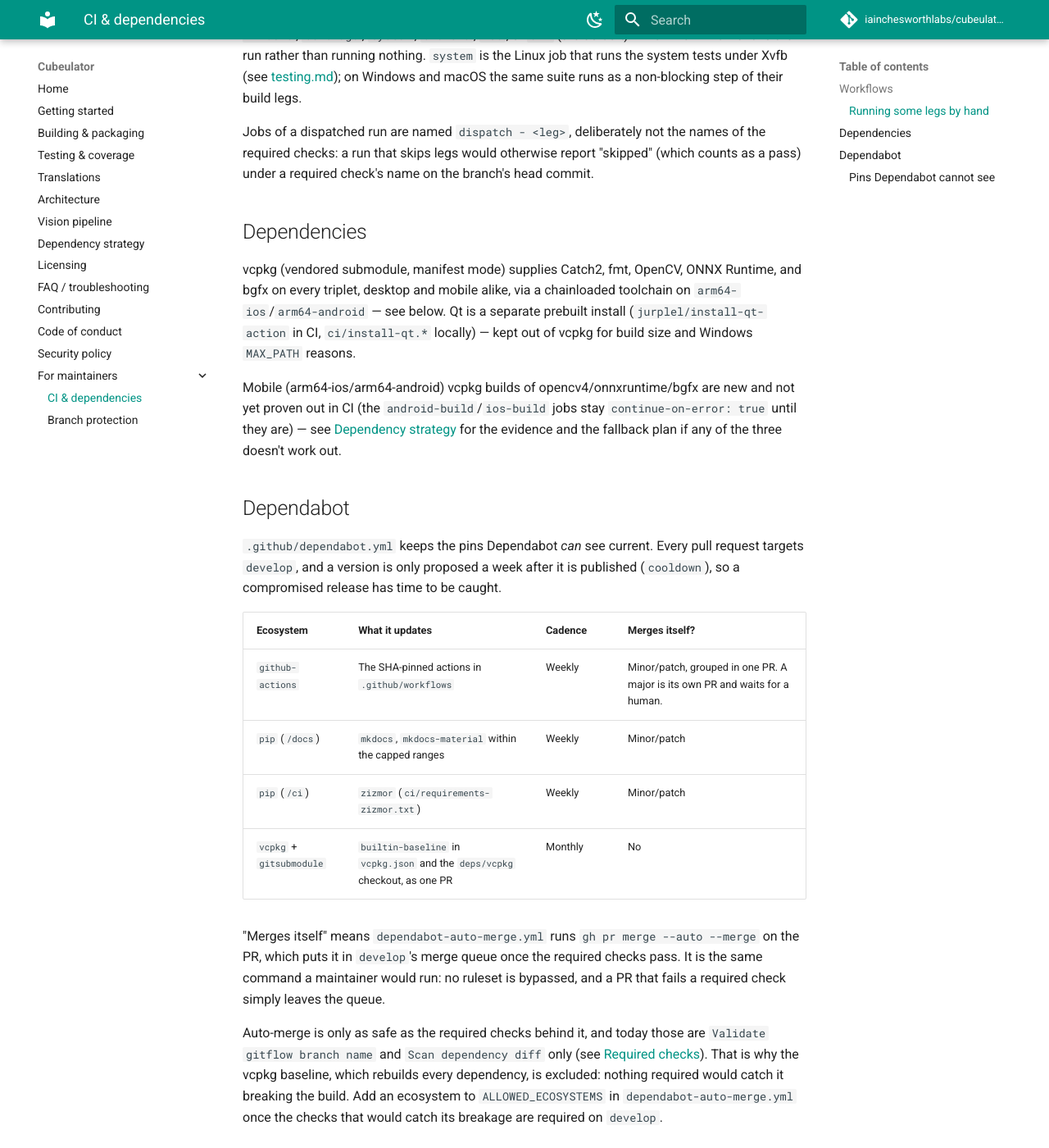
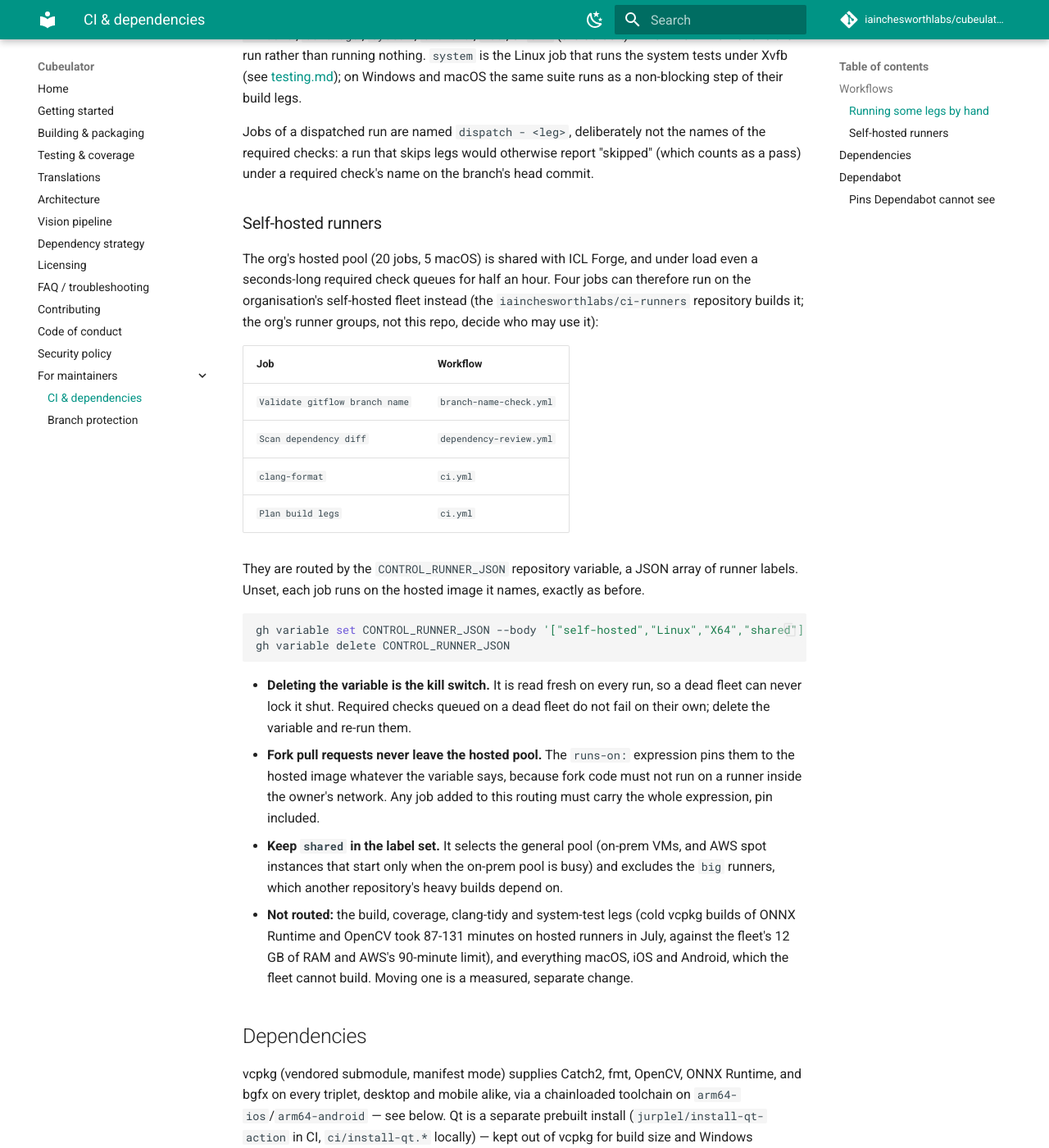
Before and after one commit to iainchesworth/cubeulator, an MkDocs documentation site: the page built from docs/ci.md, in a window 1280 px wide and 1400 px high, scrolled down 1282 px. Shown: the whole window at 82% size. Built offline with MkDocs 1.6.1 and Material for MkDocs 9.7.7, drawn with Linux system fonts in a browser that asks for light colours; comment, search, counter and statistics services are not loaded.

Commit message:
Route the seconds-long checks onto the shared self-hosted fleet
The org's hosted pool is shared with ICL Forge and saturates: even the
required checks (Validate gitflow branch name, Scan dependency diff) queue
for half an hour behind its builds. Route those two, plus clang-format and
the plan job every build leg waits on, through a CONTROL_RUNNER_JSON
repository variable, the name and shape ICL Forge already uses.

Unset, each job runs on the hosted image it names today, so merging this
changes nothing until the variable is set. Deleting it is the kill switch.
A fork pull request is pinned to the hosted image whatever the variable
says, using the same expression ICL Forge's pr-gate.yml runs in production:
fork code must never reach a runner inside the owner's network.

The build, coverage, clang-tidy and system-test legs are deliberately not
routed. Cold vcpkg builds of ONNX Runtime and OpenCV took 87-131 minutes on
hosted runners, against the fleet's 12 GB of RAM and AWS's 90-minute limit;
moving one is a measured, separate change. macOS, iOS and Android cannot run
on the fleet at all.

````diff
--- a/docs/ci.md
+++ b/docs/ci.md
@@ -40,6 +40,47 @@ Jobs of a dispatched run are named `dispatch - <leg>`, deliberately not the
 names of the required checks: a run that skips legs would otherwise report
 "skipped" (which counts as a pass) under a required check's name on the
 branch's head commit.
+
+### Self-hosted runners
+
+The org's hosted pool (20 jobs, 5 macOS) is shared with ICL Forge, and under
+load even a seconds-long required check queues for half an hour. Four jobs can
+therefore run on the organisation's self-hosted fleet instead (the
+`iainchesworthlabs/ci-runners` repository builds it; the org's runner groups,
+not this repo, decide who may use it):
+
+| Job | Workflow |
+| --- | --- |
+| `Validate gitflow branch name` | `branch-name-check.yml` |
+| `Scan dependency diff` | `dependency-review.yml` |
+| `clang-format` | `ci.yml` |
+| `Plan build legs` | `ci.yml` |
+
+They are routed by the `CONTROL_RUNNER_JSON` repository variable, a JSON array
+of runner labels. Unset, each job runs on the hosted image it names, exactly as
+before.
+
+```sh
+gh variable set CONTROL_RUNNER_JSON --body '["self-hosted","Linux","X64","shared"]'   # on
+gh variable delete CONTROL_RUNNER_JSON                                                # off
+```
+
+- **Deleting the variable is the kill switch.** It is read fresh on every run,
+  so a dead fleet can never lock it shut. Required checks queued on a dead
+  fleet do not fail on their own; delete the variable and re-run them.
+- **Fork pull requests never leave the hosted pool.** The `runs-on:`
+  expression pins them to the hosted image whatever the variable says, because
+  fork code must not run on a runner inside the owner's network. Any job added
+  to this routing must carry the whole expression, pin included.
+- **Keep `shared` in the label set.** It selects the general pool (on-prem VMs,
+  and AWS spot instances that start only when the on-prem pool is busy) and
+  excludes the `big` runners, which another repository's heavy builds depend
+  on.
+- **Not routed:** the build, coverage, clang-tidy and system-test legs (cold
+  vcpkg builds of ONNX Runtime and OpenCV took 87-131 minutes on hosted
+  runners in July, against the fleet's 12 GB of RAM and AWS's 90-minute
+  limit), and everything macOS, iOS and Android, which the fleet cannot
+  build. Moving one is a measured, separate change.
 
 ## Dependencies
 
````
Also changed, not shown: 3 other files.
